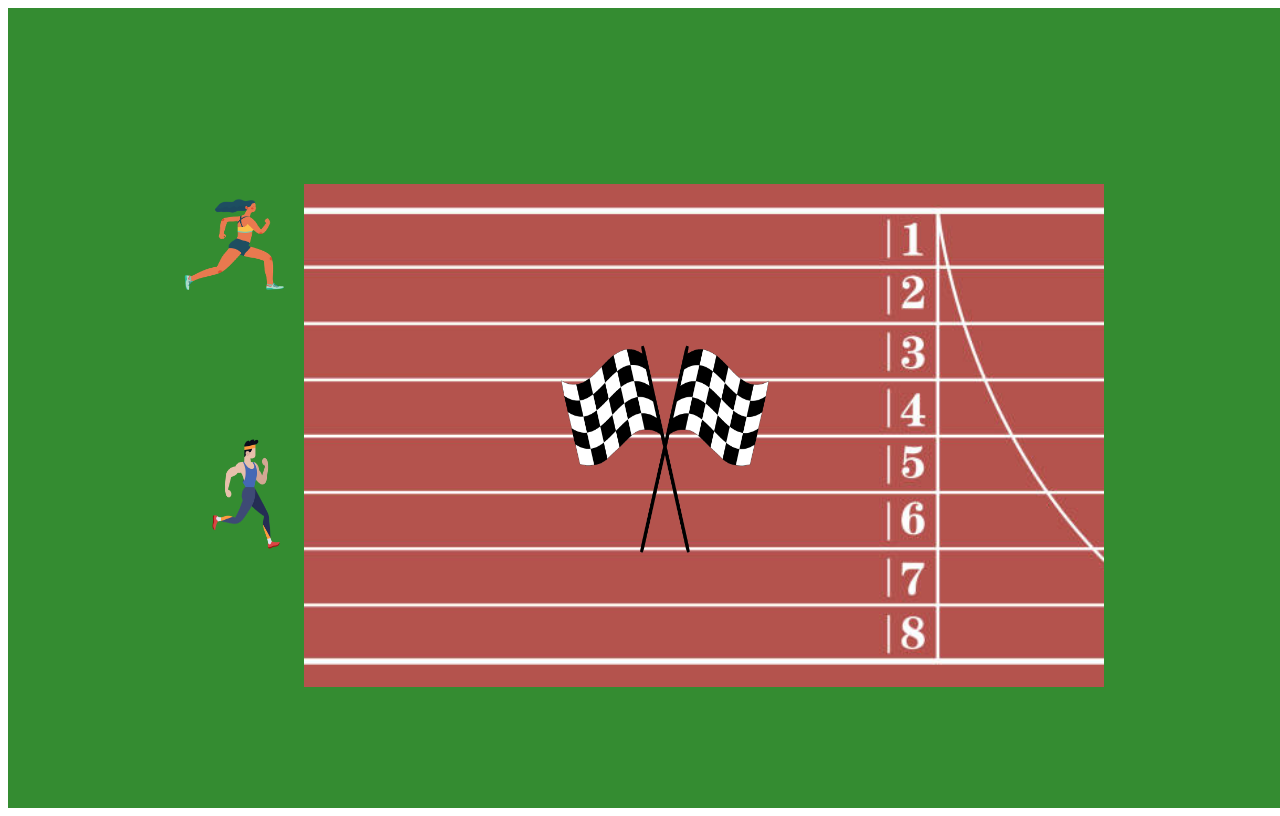
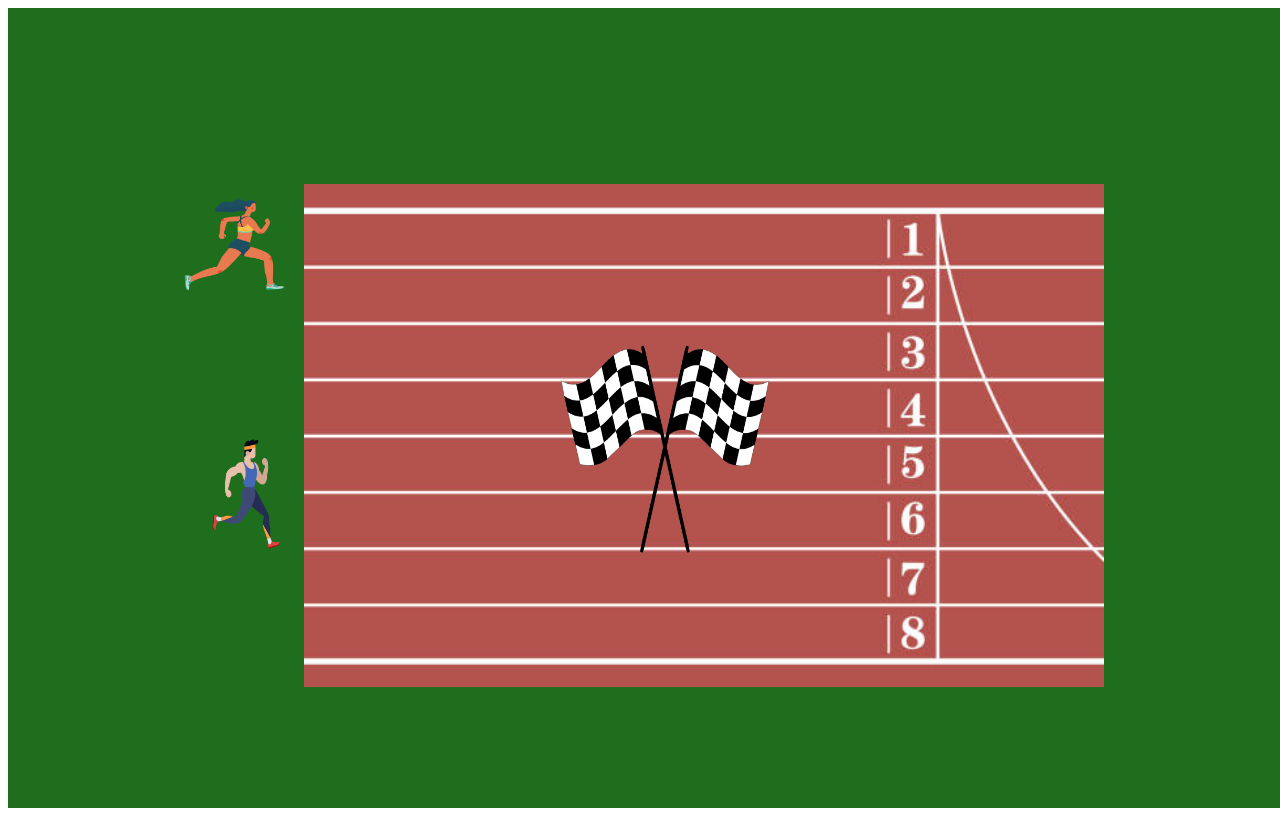
Before and after one commit to mirna-ashour/web-dev-design-porfolio, a plain HTML site: page week8/response.html in a window 1280 px wide. Drawn offline with nearby package versions, Linux system fonts and the light colour scheme.

Commit message:
bg color change

```diff
--- a/week8/style.css
+++ b/week8/style.css
@@ -4,8 +4,8 @@
     display: grid;
     grid-template-columns: 10% 10% 10% 10% 10% 10% 10% 10% 10% 10%;
     grid-template-rows: 10% 10% 10% 10% 10% 10% 10% 10% 10% 10%;
-    background-color: #348C31;
-    border-color: #348C31;
+    background-color: #1f6e1d;
+    border-color: #1f6e1d;
 }
 
 .man {
```
